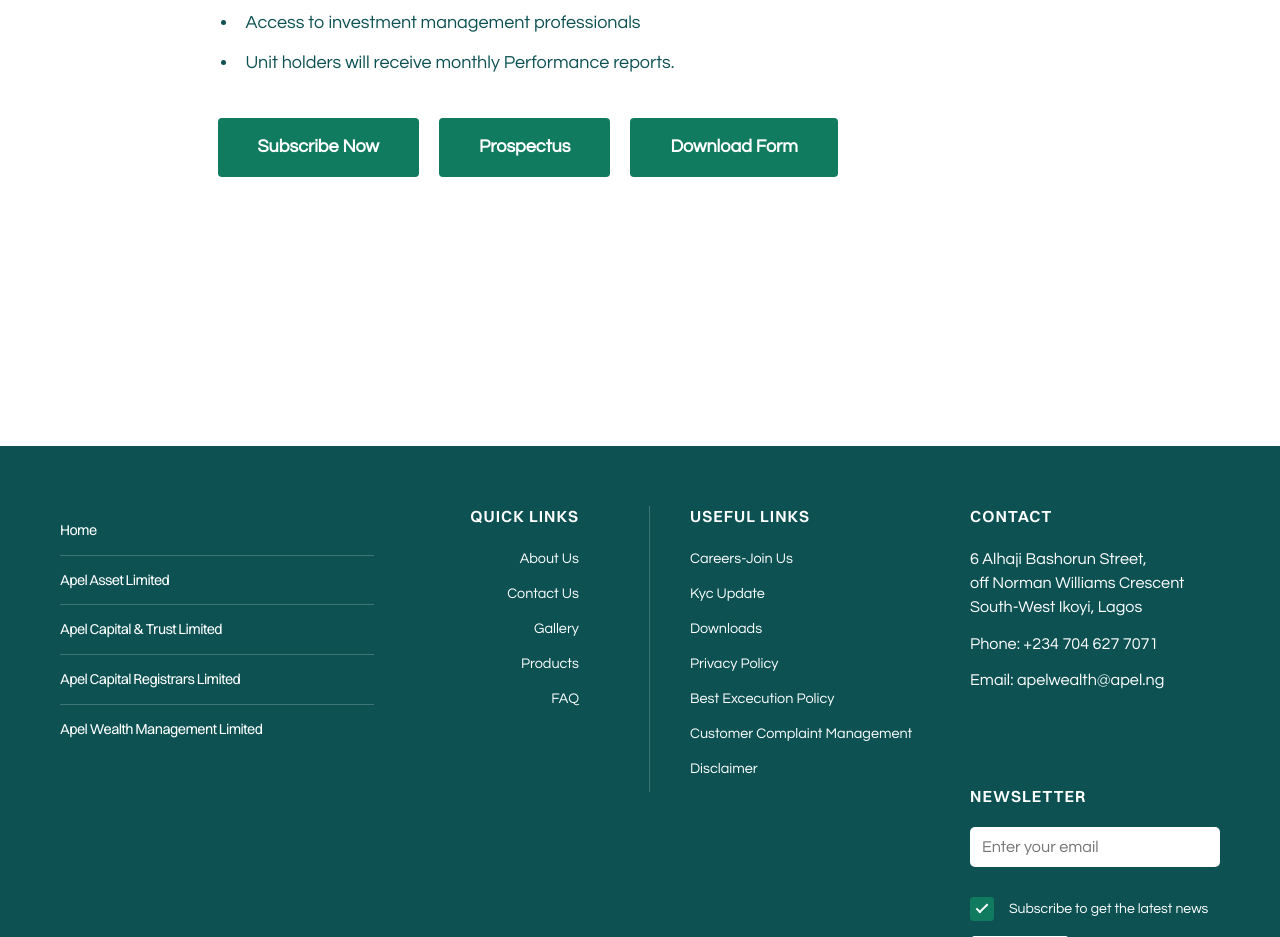
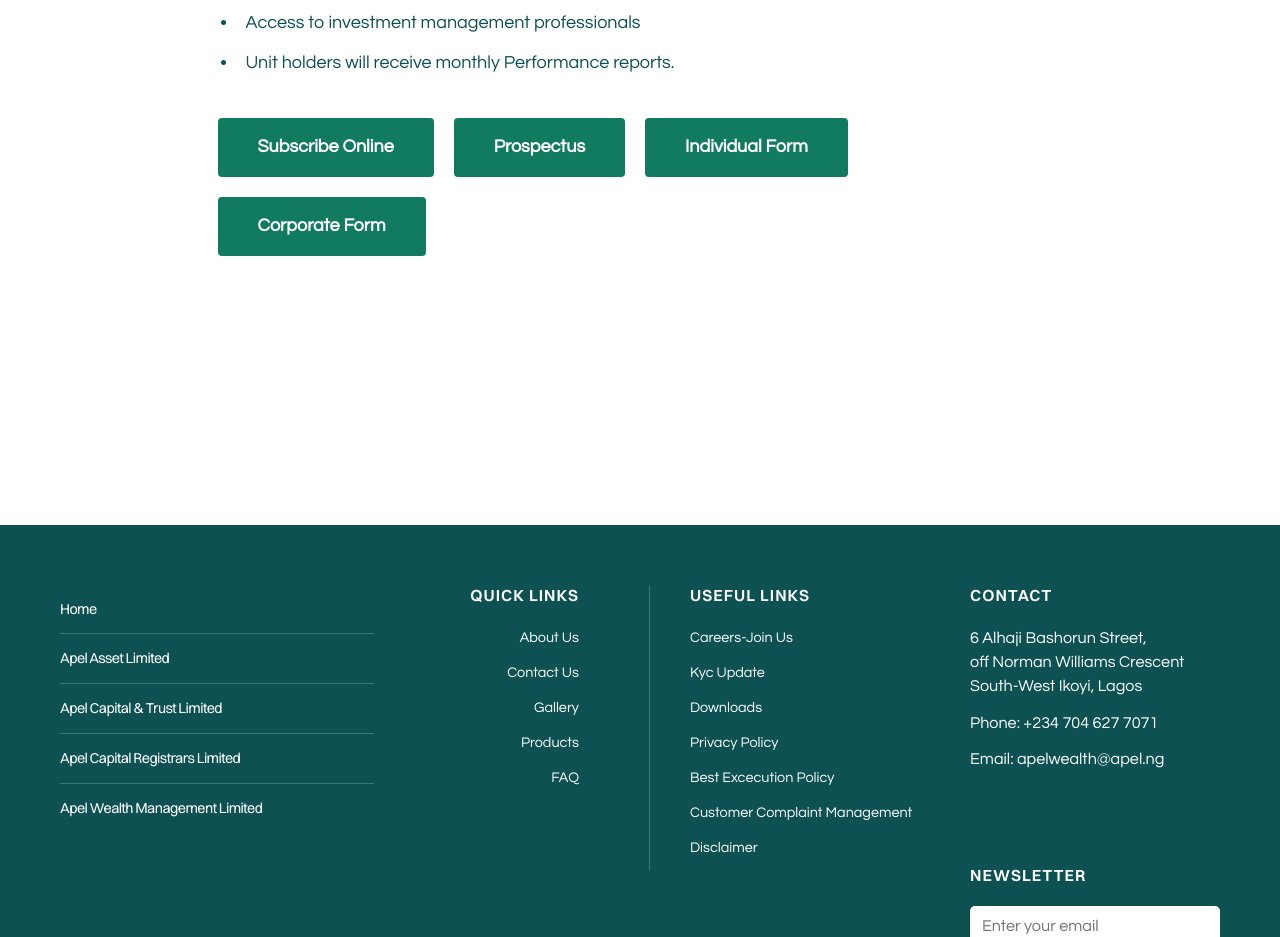
Before and after one commit to Apelng/AWML, a website: page Money-Market-Fund.html in a window 1280 px wide. Shown: the part 2326-3263 px from the top of the page. Drawn offline with Linux system fonts and the light colour scheme.

Commit message:
MMF Prospectus

```diff
--- a/Money-Market-Fund.html
+++ b/Money-Market-Fund.html
@@ -213,15 +213,19 @@
                             <div class="mil-mb-60 mil-up mmf-buttons-container" style="display: flex; gap: 20px; flex-wrap: wrap; margin-top: 40px;">
 
                                 <a href="https://mutualfund.apel.com.ng" class="mil-button mil-button-lg" style="background-color: #107b5f; color: #fff !important; padding: 15px 40px; text-decoration: none; border-radius: 4px; display: inline-block; font-weight: 600; transition: all 0.3s ease;">
-                                    <span style="color: #fff !important;">Subscribe Now</span>
+                                    <span style="color: #fff !important;">Subscribe Online</span>
                                 </a>
 
-                                <a href="https://res.cloudinary.com/apelng/image/upload/v1764689625/Apel_Wealth_Prospectus_crwdug.pdf" class="mil-button mil-button-lg" style="background-color: #107b5f; color: #fff !important; padding: 15px 40px; text-decoration: none; border-radius: 4px; display: inline-block; font-weight: 600; transition: all 0.3s ease;">
+                                <a href="https://drive.google.com/drive/folders/1zQivrpe1nu-V8Cj3LIj0Rr-p_q08YUXR?usp=sharing" class="mil-button mil-button-lg" style="background-color: #107b5f; color: #fff !important; padding: 15px 40px; text-decoration: none; border-radius: 4px; display: inline-block; font-weight: 600; transition: all 0.3s ease;">
                                     <span style="color: #fff !important;">Prospectus</span>
                                 </a>
 
-                                <a href="https://res.cloudinary.com/apelng/image/upload/v1764576016/AWMMF_Subscription_Form_xfqk9f.pdf" target="_blank" class="mil-button mil-button-lg" style="background-color: #107b5f; color: #fff !important; padding: 15px 40px; text-decoration: none; border-radius: 4px; display: inline-block; font-weight: 600; transition: all 0.3s ease;">
-                                    <span style="color: #fff !important;">Download Form</span>
+                                <a href="https://drive.google.com/drive/folders/1Upn5FrgrtTpDhv4HeGwhlzOAP7CCxUmi?usp=sharing" target="_blank" class="mil-button mil-button-lg" style="background-color: #107b5f; color: #fff !important; padding: 15px 40px; text-decoration: none; border-radius: 4px; display: inline-block; font-weight: 600; transition: all 0.3s ease;">
+                                    <span style="color: #fff !important;">Individual Form</span>
+                                </a>
+
+                                <a href="https://drive.google.com/drive/folders/1FUsCF5POqpBYXRp0FwsHmHyLtDjaUfip?usp=sharing" target="_blank" class="mil-button mil-button-lg" style="background-color: #107b5f; color: #fff !important; padding: 15px 40px; text-decoration: none; border-radius: 4px; display: inline-block; font-weight: 600; transition: all 0.3s ease;">
+                                    <span style="color: #fff !important;">Corporate Form</span>
                                 </a>
                             </div>
 
```
